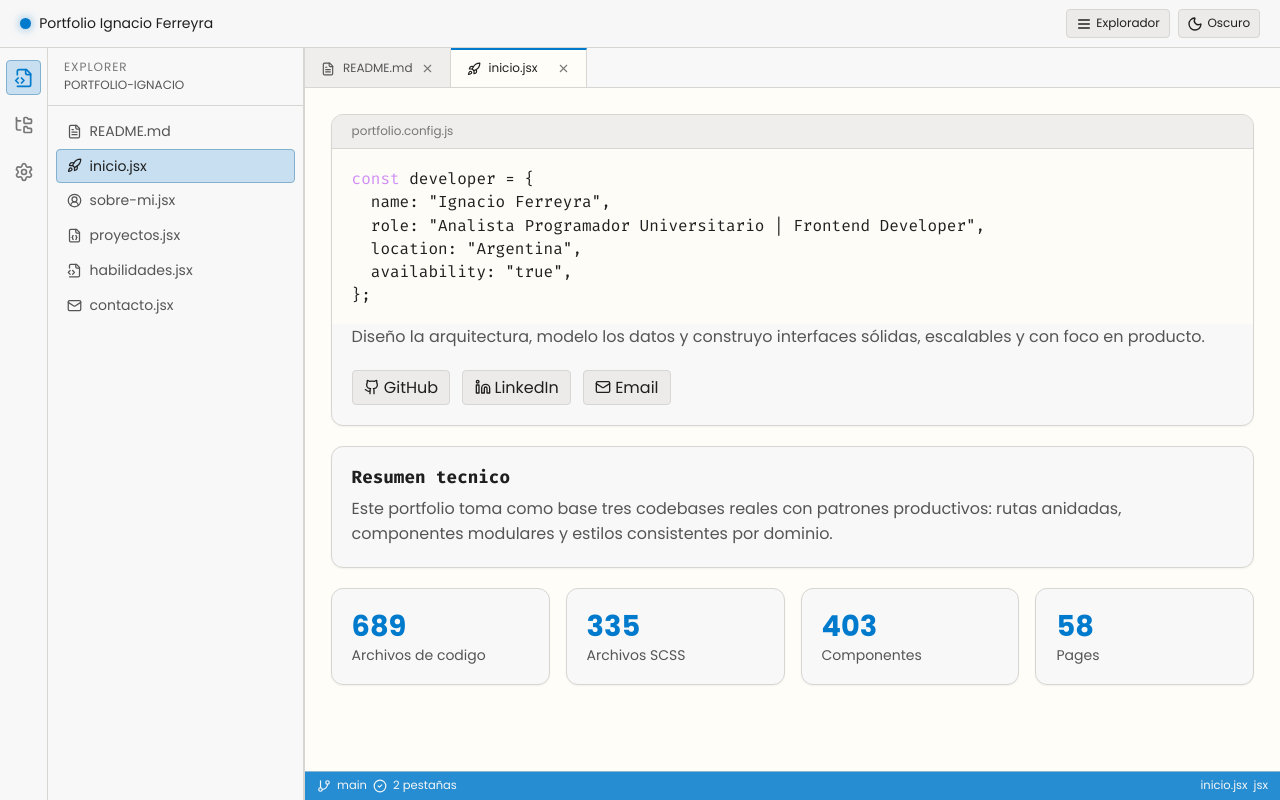
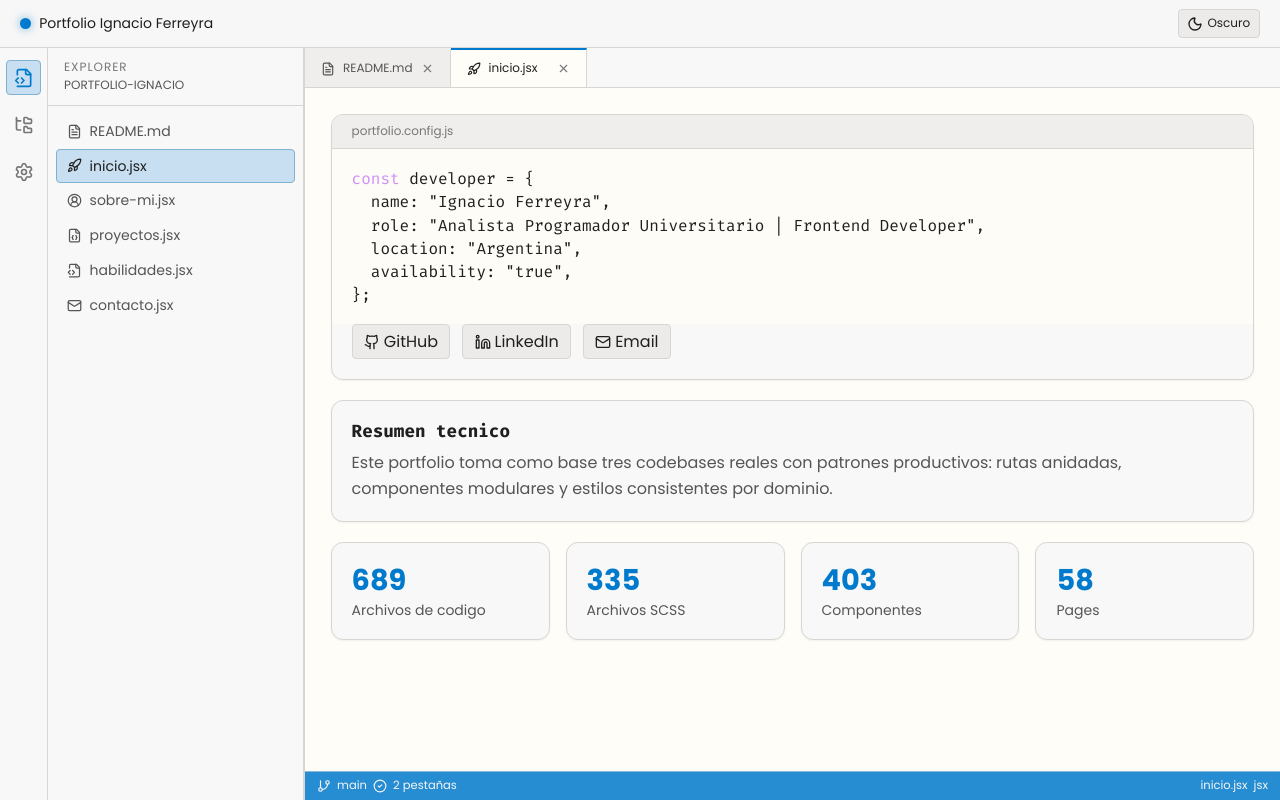
Before and after one commit to NachoFerreyra/Portfolio-Ignacio-Ferreyra, a React (Vite) app: page /inicio in a window 1280 px wide. Built offline with nearby package versions, Linux system fonts and the light colour scheme.

Commit message:
refactor: simplify Explorer and TopBar components, remove unused state and styles feat: update HeroCard to improve code readability chore: add README.md with project details and structure

```diff
--- a/src/App.jsx
+++ b/src/App.jsx
@@ -25,7 +25,6 @@ const App = () => {
   );
 
   const [openTabs, setOpenTabs] = useState(["readme"]);
-  const [isExplorerOpen, setIsExplorerOpen] = useState(false);
 
   const tabsWithActive = useMemo(() => {
     if (!activeFile) return openTabs;
@@ -42,7 +41,6 @@ const App = () => {
       currentTabs.includes(fileId) ? currentTabs : [...currentTabs, fileId],
     );
     navigate(file.route);
-    setIsExplorerOpen(false);
   };
 
   const handleSelectTab = (fileId) => {
@@ -73,12 +71,7 @@ const App = () => {
 
   return (
     <div className={`u-app-shell ${styles.shell}`}>
-      <TopBar
-        isExplorerOpen={isExplorerOpen}
-        onToggleExplorer={() => setIsExplorerOpen((currentValue) => !currentValue)}
-        theme={theme}
-        onToggleTheme={toggleTheme}
-      />
+      <TopBar theme={theme} onToggleTheme={toggleTheme} />
 
       <main className={styles.workspace}>
         <ActivityBar />
@@ -87,8 +80,6 @@ const App = () => {
           files={explorerFiles}
           activeFileId={activeFile?.id}
           onOpenFile={handleOpenFile}
-          isOpen={isExplorerOpen}
-          onClose={() => setIsExplorerOpen(false)}
         />
 
         <section className={styles.editor}>
--- a/src/components/Inicio/HeroCard.jsx
+++ b/src/components/Inicio/HeroCard.jsx
@@ -10,24 +10,22 @@ const HeroCard = ({ profile }) => {
 
       <pre className={styles.codeBlock}>
         <span>
-          <em>const</em> developer = {'{'}
+          <em>const</em> developer = {"{"}
         </span>
         <span>
-          {'  '}name: "{profile.name}",
+          {"  "}name: "{profile.name}",
         </span>
         <span>
-          {'  '}role: "{profile.role}",
+          {"  "}role: "{profile.role}",
         </span>
         <span>
-          {'  '}location: "{profile.location}",
+          {"  "}location: "{profile.location}",
         </span>
         <span>
-          {'  '}availability: "{profile.availability}",
+          {"  "}availability: "{profile.availability}",
         </span>
-        <span>{'}'};</span>
+        <span>{"}"};</span>
       </pre>
-
-      <p>{profile.tagline}</p>
 
       <div className={styles.links}>
         <a href={profile.contacts.github} target="_blank" rel="noreferrer">
--- a/src/components/Layout/Explorer/Explorer.jsx
+++ b/src/components/Layout/Explorer/Explorer.jsx
@@ -17,16 +17,9 @@ const iconByFileId = {
   contacto: Mail,
 };
 
-const Explorer = ({ files, activeFileId, onOpenFile, isOpen, onClose }) => {
+const Explorer = ({ files, activeFileId, onOpenFile }) => {
   return (
-    <>
-      <div
-        role="presentation"
-        className={`${styles.overlay} ${isOpen ? styles.overlayVisible : ""}`}
-        onClick={onClose}
-      />
-
-      <aside className={`${styles.explorer} ${isOpen ? styles.explorerOpen : ""}`}>
+    <aside className={styles.explorer}>
       <header className={styles.header}>
         <span>EXPLORER</span>
         <small>PORTFOLIO-IGNACIO</small>
@@ -51,7 +44,6 @@ const Explorer = ({ files, activeFileId, onOpenFile, isOpen, onClose }) => {
         })}
       </div>
     </aside>
-    </>
   );
 };
 
--- a/src/components/Layout/Explorer/Explorer.module.scss
+++ b/src/components/Layout/Explorer/Explorer.module.scss
@@ -1,20 +1,5 @@
 @use "@/styles/variables" as variables;
 @use "@/styles/mixins";
-
-.overlay {
-  position: fixed;
-  inset: 0;
-  background: rgba(0, 0, 0, 0.45);
-  opacity: 0;
-  pointer-events: none;
-  z-index: variables.$z-index-modal-backdrop;
-  @include mixins.transition((opacity));
-}
-
-.overlayVisible {
-  opacity: 1;
-  pointer-events: auto;
-}
 
 .explorer {
   width: 16rem;
@@ -25,19 +10,7 @@
   min-height: 0;
 
   @include mixins.media-down(variables.$breakpoint-md) {
-    position: fixed;
-    top: 3rem;
-    right: 0;
-    height: calc(100dvh - 3rem);
-    z-index: variables.$z-index-modal;
-    transform: translateX(100%);
-    @include mixins.transition((transform));
-  }
-}
-
-.explorerOpen {
-  @include mixins.media-down(variables.$breakpoint-md) {
-    transform: translateX(0%);
+    display: none;
   }
 }
 
--- a/src/components/Layout/TopBar/TopBar.jsx
+++ b/src/components/Layout/TopBar/TopBar.jsx
@@ -1,7 +1,7 @@
-import { Menu, Moon, Sun } from "lucide-react";
+import { Moon, Sun } from "lucide-react";
 import styles from "./TopBar.module.scss";
 
-const TopBar = ({ isExplorerOpen, onToggleExplorer, theme, onToggleTheme }) => {
+const TopBar = ({ theme, onToggleTheme }) => {
   return (
     <header className={styles.topBar}>
       <div className={styles.brand}>
@@ -10,16 +10,6 @@ const TopBar = ({ isExplorerOpen, onToggleExplorer, theme, onToggleTheme }) => {
       </div>
 
       <div className={styles.actions}>
-        <button
-          type="button"
-          className={styles.iconButton}
-          onClick={onToggleExplorer}
-          aria-label="Alternar explorador"
-        >
-          <Menu size={16} />
-          <span>{isExplorerOpen ? "Cerrar" : "Explorador"}</span>
-        </button>
-
         <button
           type="button"
           className={styles.iconButton}
--- a/src/data/profile.js
+++ b/src/data/profile.js
@@ -1,8 +1,6 @@
 export const profile = {
   name: "Ignacio Ferreyra",
   role: "Analista Programador Universitario | Frontend Developer",
-  tagline:
-    "Diseño la arquitectura, modelo los datos y construyo interfaces sólidas, escalables y con foco en producto.",
   location: "Argentina",
   availability: "true",
   summary:
```
Also changed, not shown: 1 other file (tests, documents, lock files or other folders). Lines whose indentation alone changed are shown as unchanged.
